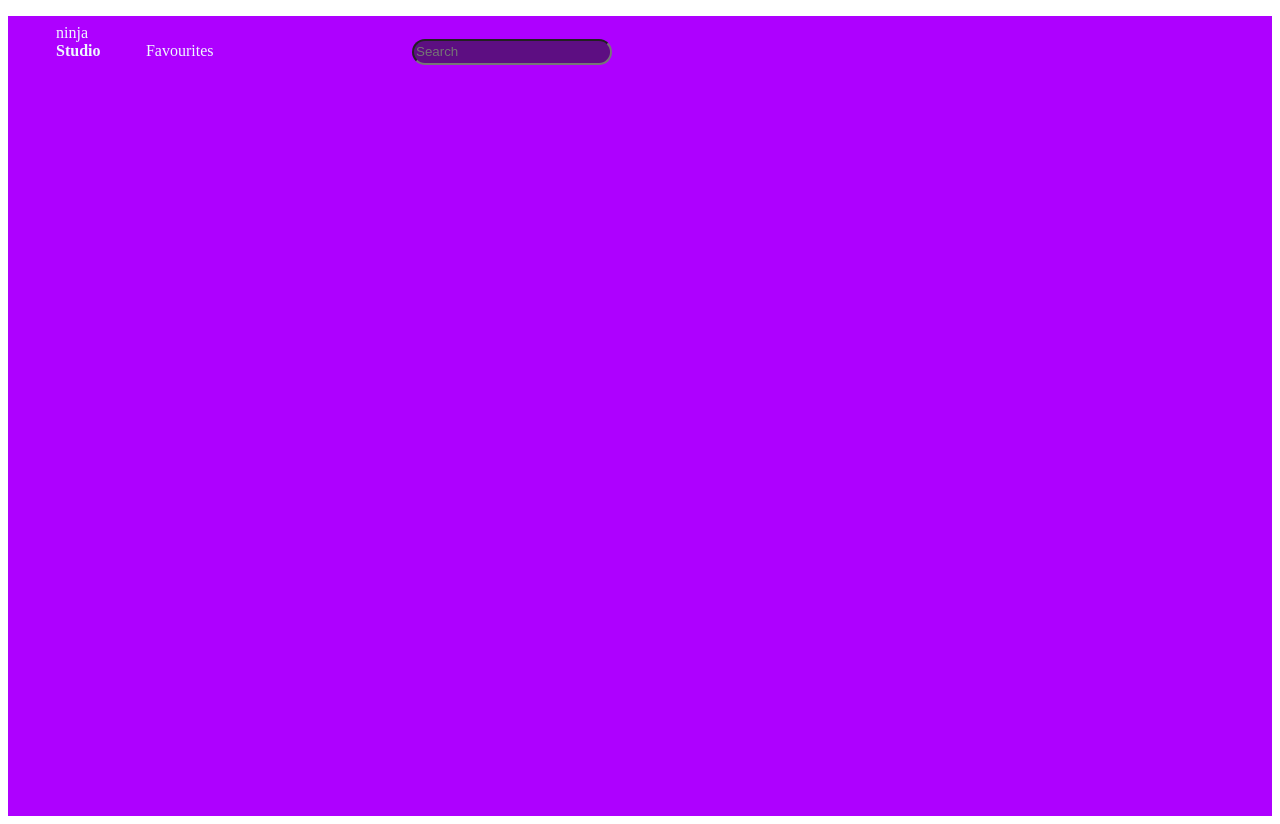
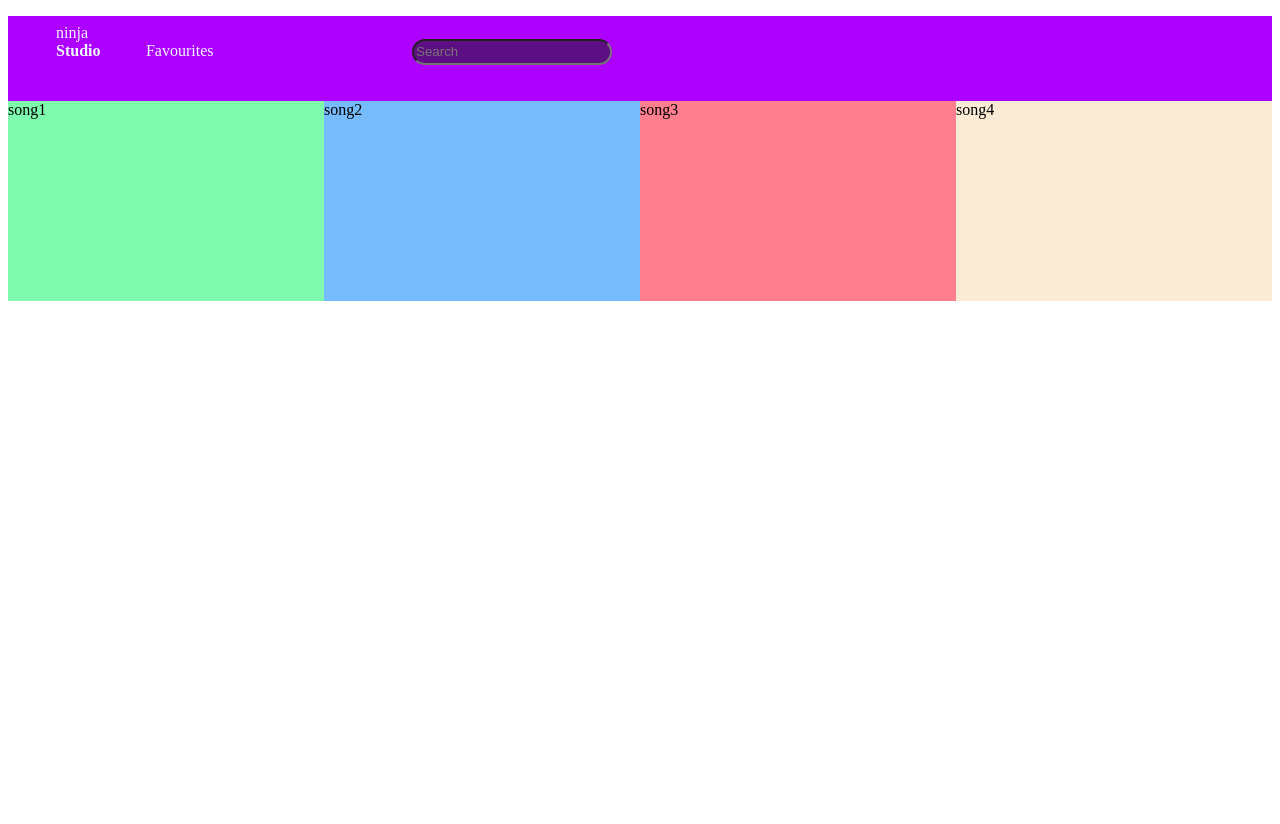
Before and after one commit to sanjeevbittu83/music-player-, a plain HTML site: page index.html in a window 1280 px wide. After the commit the page ends 800 px from the top, so only its background shows below. Drawn offline with Linux system fonts and the light colour scheme.

Commit message:
added container

```diff
--- a/index.html
+++ b/index.html
@@ -23,6 +23,13 @@
                 </form>
             </li>
         </ul>
+        <div class="flex-container">
+            <div id="div1">song1</div>
+            <div id="div2">song2</div>
+            <div id="div3">song3</div>
+            <div id="div4">song4</div>
+
+            </div>
     </div>
 
 
--- a/style.css
+++ b/style.css
@@ -1,6 +1,6 @@
 .all{
     width: 100%;
-    height: 50em;
+    height:100%;
     background-color: rgb(174, 0, 255);
 }
 #search{
@@ -27,3 +27,20 @@
     display: inline-block;
     margin: 8px 20px 20px 8px;
 }
+.flex-container {
+     display:flex;
+     width:100%;
+     height:100%;
+     backgroundcolor:lightgrey; }
+.flex-container div {
+    width:25%;
+    height:200px; }
+#div1 {
+     background-color:#7ff9ae; }
+#div2 {
+     background-color:#76bbfc; }
+#div3 {
+     background-color:#ff7f8e; }
+#div4{
+    background-color: antiquewhite;
+}
```
